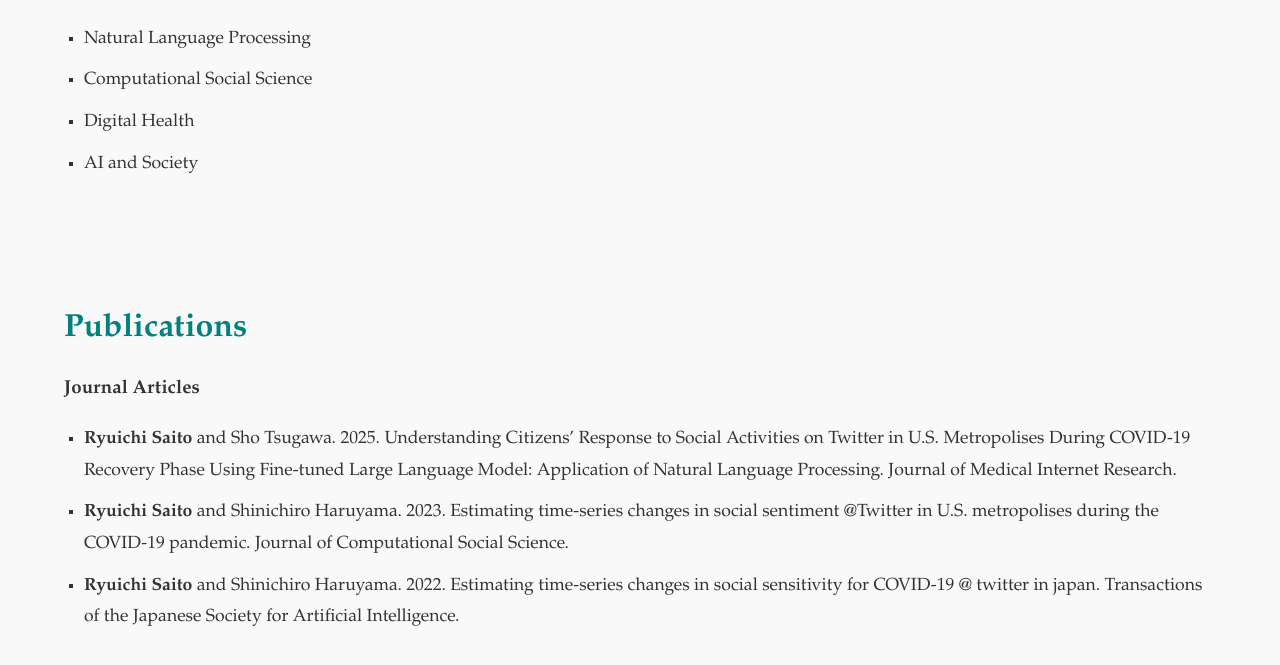
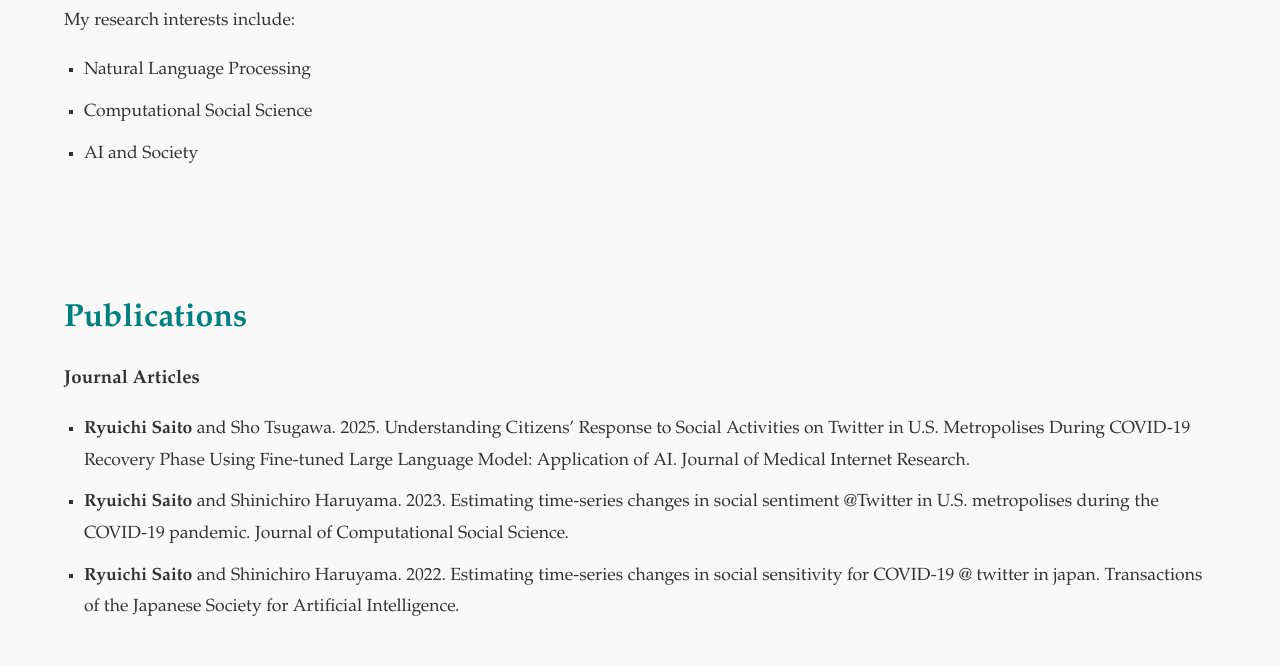
Before and after one commit to RyuichiSaito1/pages, a plain HTML site: page index.html in a window 1280 px wide. Shown: the part 531-1196 px from the top of the page. Drawn offline with Linux system fonts and the light colour scheme.

Commit message:
Modified pages

```diff
--- a/index.html
+++ b/index.html
@@ -26,7 +26,7 @@
     <section id="about" class="section">
         <div class="container">
             <h2>Ryuichi Saito</h2>
-            <p>I’m currently a Ph.D. candidate in Computer Science at the University of Tsukuba, Japan, advised by Sho Tsugawa. Starting in February 2025, l am also visiting KU Leuven in Belgium. Before studying abroad, I worked in private equity investment and software engineering at SoftBank Corp. in Tokyo until January 2025. My research focuses on applying AI to the social sciences. Outside of work, I enjoy horse racing, exploring city life, and reading history books.</p>
+            <p>I’m currently a Ph.D. candidate in Computer Science at the University of Tsukuba, Japan, advised by Sho Tsugawa. Starting in February 2025, l am also visiting KU Leuven in Belgium. Before studying abroad, I worked in private equity investment and software engineering at SoftBank Corp. in Tokyo until January 2025. My research focuses on applying AI to the social sciences. I have published three papers. All the articles focus on citizens’ sentiments during the Coronavirus pandemic using Transformer-based large language models from a psychological point of view. Outside of work, I enjoy horse racing, exploring city life, and reading history books.</p>
         </div>
     </section>
 
@@ -37,7 +37,6 @@
             <ul>
                 <li>Natural Language Processing</li>
                 <li>Computational Social Science</li>
-                <li>Digital Health</li>
                 <li>AI and Society</li>
             </ul>
         </div>
@@ -49,7 +48,7 @@
             <!-- Journal Articles -->
             <h3>Journal Articles</h3>
             <ul>
-                <li><strong>Ryuichi Saito</strong> and Sho Tsugawa. 2025. Understanding Citizens’ Response to Social Activities on Twitter in U.S. Metropolises During COVID-19 Recovery Phase Using Fine-tuned Large Language Model: Application of Natural Language Processing. Journal of Medical Internet Research.</li>
+                <li><strong>Ryuichi Saito</strong> and Sho Tsugawa. 2025. Understanding Citizens’ Response to Social Activities on Twitter in U.S. Metropolises During COVID-19 Recovery Phase Using Fine-tuned Large Language Model: Application of AI. Journal of Medical Internet Research.</li>
                 <li><strong>Ryuichi Saito</strong> and Shinichiro Haruyama. 2023. Estimating time-series changes in social sentiment @Twitter in U.S. metropolises during the COVID-19 pandemic. Journal of Computational Social Science.</li>
                 <li><strong>Ryuichi Saito</strong> and Shinichiro Haruyama. 2022. Estimating time-series changes in social sensitivity for COVID-19 @ twitter in japan. Transactions of the Japanese Society for Artificial Intelligence.</li>
             </ul>
```
